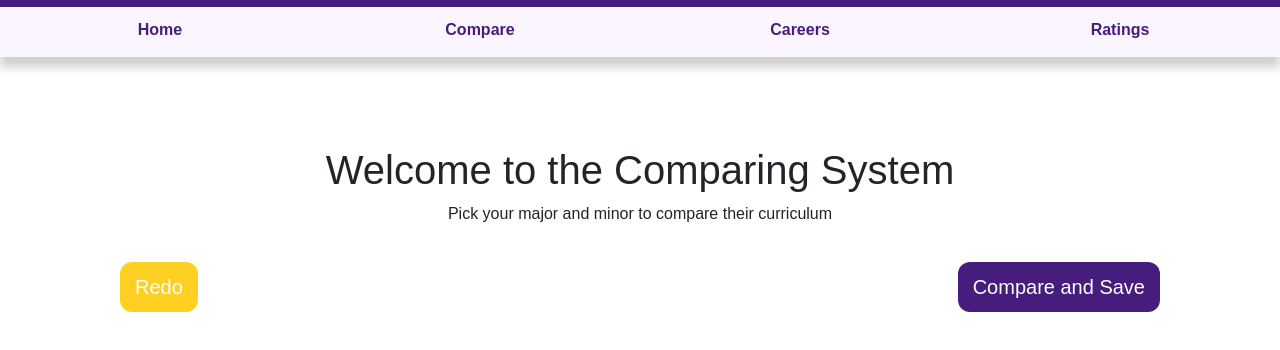
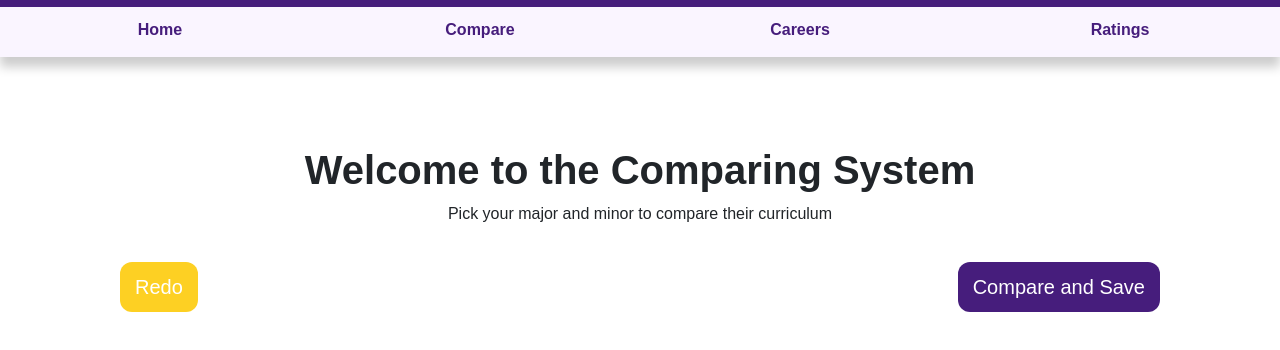
Before and after one commit to OliStew/TigerPlan, a plain HTML site: page comparindex.html in a window 1280 px wide. Shown: the part 82-432 px from the top of the page. Drawn offline with nearby package versions, Linux system fonts and the light colour scheme.

Commit message:
front chnages

```diff
--- a/compare_style.css
+++ b/compare_style.css
@@ -8,7 +8,13 @@
 }
 
 
-.Welcome .title{
+.Welcome .title h1{
+    text-align: center;
+    font-weight: 550;
+
+}
+
+.Welcome .title p{
     text-align: center;
 
 }
```
